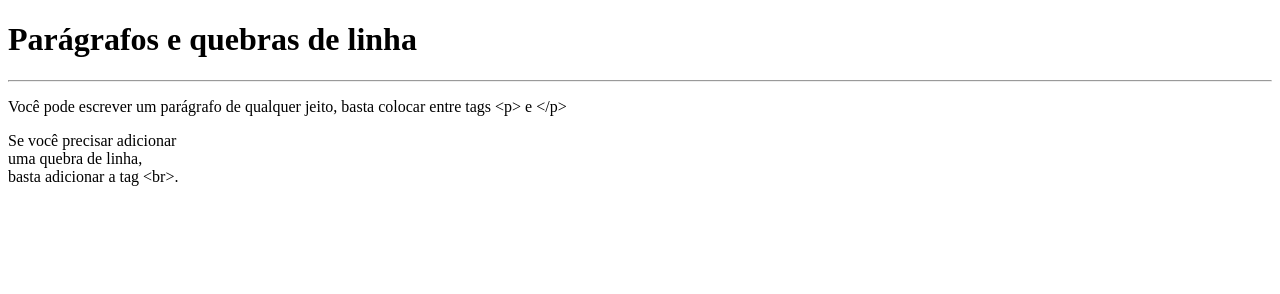
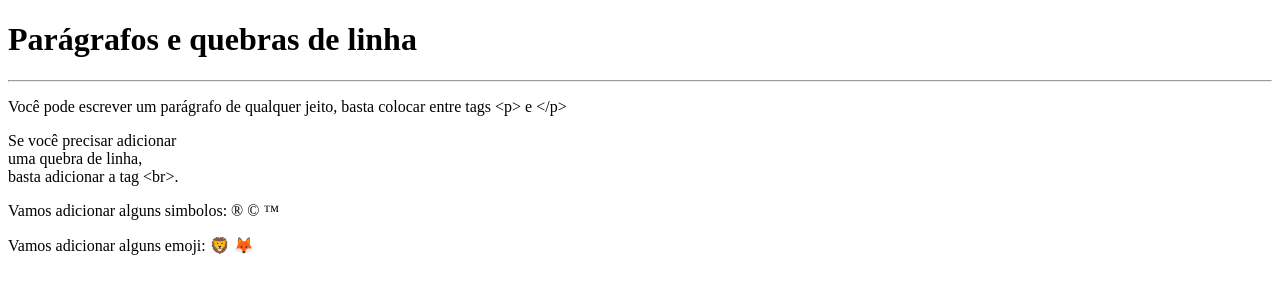
Before and after one commit to rafaellpereirac/html-css, a plain HTML site: page exercises/ex002/index.html in a window 1280 px wide. Drawn offline with Linux system fonts and the light colour scheme.

Commit message:
Adding emoji and symbols
Trecho de código para adição de emoji e símbolo.

```diff
--- a/exercises/ex002/index.html
+++ b/exercises/ex002/index.html
@@ -12,8 +12,18 @@
     <p>Você pode escrever
         um parágrafo de qualquer
         jeito, basta colocar entre
-        tags &lt;p&gt; e &lt;/p&gt;
+        tags &lt;p&gt; e &lt;/p&gt; <!--tag less than and greater than-->
     </p>
-    <p>Se você precisar adicionar <br> uma quebra de linha,<br> basta adicionar a tag &lt;br&gt;.</p>
+    <p>Se você precisar adicionar <br> uma quebra de linha,<br> basta adicionar a tag &lt;br&gt;.
+    </p>
+    <p>Vamos adicionar alguns simbolos:
+        &reg;
+        &copy;
+        &trade;
+    </p>
+    <p>Vamos adicionar alguns emoji:
+        &#x1F981;
+        &#x1F98A;
+    </p>
 </body>
 </html>
```
